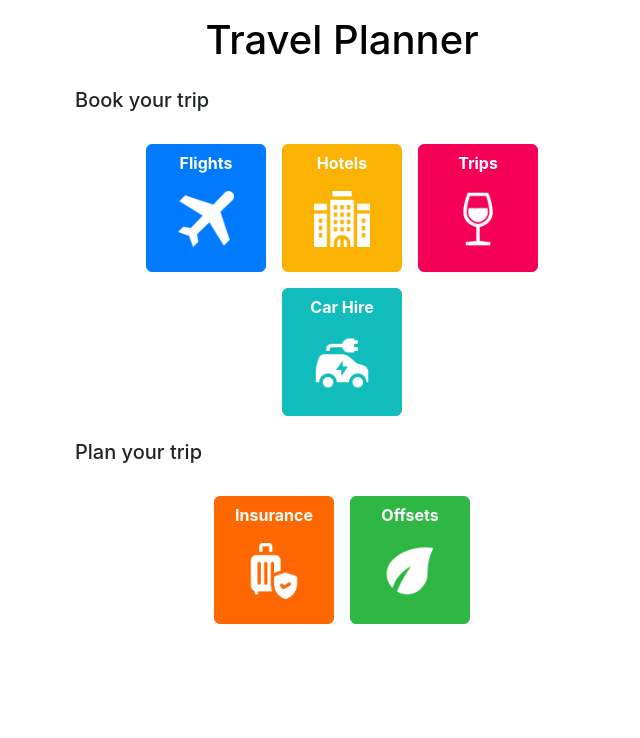
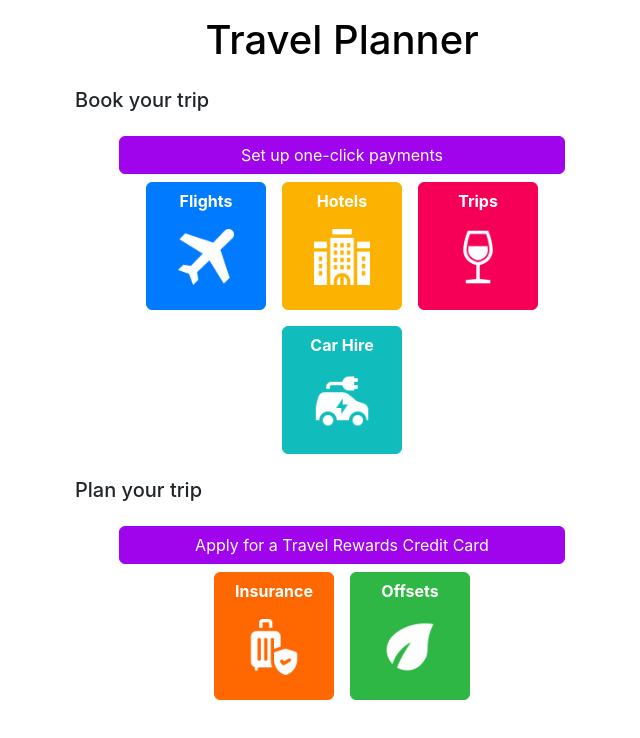
Before and after one commit to lucywalsh/BOAHackathon-TravelPlanner, a React (Create React App) app: page /planner in a window 1280 px wide. Shown: the top 738 px of the page, without its empty margins (298-938 px from the left). Built offline with nearby package versions, Linux system fonts and the light colour scheme.

Commit message:
Buttons and modals for API connections

```diff
--- /dev/null
+++ b/src/components/ModalButton.js
@@ -0,0 +1,38 @@
+import {useState} from 'react';
+import Row from 'react-bootstrap/Row';
+import Button from 'react-bootstrap/Button';
+import Modal from 'react-bootstrap/Modal';
+
+export default function ModalButton({buttonText, modalTitle, modalBody, linkButtonText}){
+    const [show, setShow] = useState(false);
+
+    const handleClose = () => setShow(false);
+    const handleShow = () => setShow(true);
+
+    return(
+        <Row>
+            <Button className="modal-button" onClick={handleShow} style={{backgroundColor:'#9f04ed', borderColor:'#9f04ed'}}>
+                {buttonText}
+            </Button>
+
+      <Modal
+        show={show}
+        onHide={handleClose}
+        backdrop="static"
+        keyboard={false}
+        centered
+      >
+        <Modal.Header>
+          <Modal.Title className="text-center modal-title">{modalTitle}</Modal.Title>
+        </Modal.Header>
+        <Modal.Body>{modalBody}</Modal.Body>
+        <Modal.Footer>
+          <Button variant="secondary" onClick={handleClose}>
+            Close
+          </Button>
+          <Button variant="primary" style={{backgroundColor:'#9f04ed', borderColor:'#9f04ed'}}>{linkButtonText}</Button>
+        </Modal.Footer>
+      </Modal>
+        </Row>
+    );
+}
--- a/src/components/TravelPlanner.js
+++ b/src/components/TravelPlanner.js
@@ -1,9 +1,14 @@
+import {useState} from 'react';
 import Container from 'react-bootstrap/Container';
 import Col from 'react-bootstrap/Container';
 import Row from 'react-bootstrap/Row';
 import IconButton from './IconButton.js';
+import ModalButton from './ModalButton.js';
+import Button from 'react-bootstrap/Button';
 
 export default function TravelPlanner() {
+    //TODO: pass NWCustomer in as a prop
+    const [NWGCustomer, setNWGCustomer] = useState(true);
 
     return (
         <Container className="planner">
@@ -15,6 +20,19 @@ export default function TravelPlanner() {
             <Row className="mb-3">
                 <h5 class="text-start">Book your trip</h5>
             </Row>
+            {NWGCustomer && <ModalButton
+                buttonText="Set up one-click payments"
+                modalTitle="Quick, easy and secure payments for all your travel needs"
+                modalBody={<div>
+                    <p>Set up a Variable Recurring Payments mandate with your bank today to pay for flights, hotels, trips and more in one-click</p>
+                    <ul>
+                        <li>Set up in seconds in your banking app</li>
+                        <li>Secure payments directly from your bank account, no need to input card details</li>
+                        <li>Your purchases are protected by NatWest</li>
+                    </ul>
+                </div>}
+                linkButtonText="Set up now"
+            ></ModalButton>}
             <Row className="mb-3">
                 <Col>
                     <IconButton
@@ -46,7 +64,22 @@ export default function TravelPlanner() {
             <Row className="mb-3">
                 <h5 class="text-start">Plan your trip</h5>
             </Row>
-            <Row className="mb-3">
+            {NWGCustomer && <ModalButton
+                buttonText="Apply for a Travel Rewards Credit Card"
+                modalTitle="Get Rewards when you spend on holidays abroad and at home"
+                modalBody={<div>
+                    <p>With NatWest's Travel Reward Credit Card, you'll earn Rewards:</p>
+                    <ul>
+                        <li>1% back on eligible travel spending on planes, trains, car rental, ferries, buses, hotel accommodation, travel agents, cruises, campsites and more.</li>
+                        <li>1% to 15% at selected partner retailers.</li>
+                        <li>Or, instead of these, 0.1% back everywhere else.</li>
+                        <li>No foreign transaction fees on purchases abroad.</li>
+                        <li>No annual fee.</li>
+                    </ul>
+                </div>}
+                linkButtonText="Apply now"
+            ></ModalButton>}
+            <Row className="mb-5">
                 <Col>
                     <IconButton
                         id="plan-insurnace"
@@ -62,6 +95,12 @@ export default function TravelPlanner() {
                     ></IconButton>
                 </Col>
             </Row>
+            {!NWGCustomer &&
+            <Row>
+                <p className="subheading">Are you a NatWest, RBS or Ulster Bank Customer?</p>
+                <p>Login via your bank for exclusive offers and ways to pay</p>
+                <Button variant="primary" style={{backgroundColor:'#9f04ed', borderColor:'#9f04ed', width:'40vh', margin:'0 auto'}}>Login securely via your bank</Button>
+            </Row>}
         </Container>
     );
 }
--- a/src/index.css
+++ b/src/index.css
@@ -23,10 +23,6 @@
   margin: 0 auto;
 }
 
-.subheading{
-  justify-content: left;
-}
-
 .icon-button{
   height:0;
   width:15vh;
@@ -47,6 +43,21 @@
   font-weight:bold;
 }
 
+.modal-button{
+  width:80%;
+  margin: 0 auto;
+}
+
+.modal-title{
+  color:#3C1053;
+}
+
+.subheading{
+  color:#3C1053;
+  font-size:large;
+  font-weight:bold;
+}
+
 body {
   margin: 0;
   font-family: -apple-system, BlinkMacSystemFont, 'Segoe UI', 'Roboto', 'Oxygen',
```
